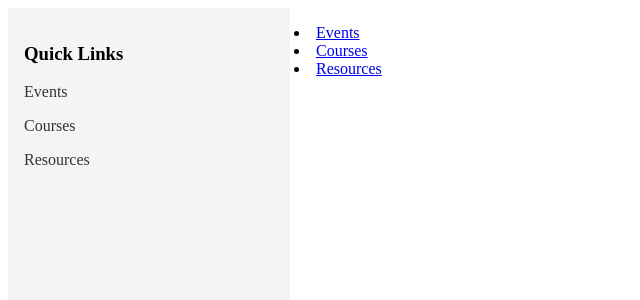
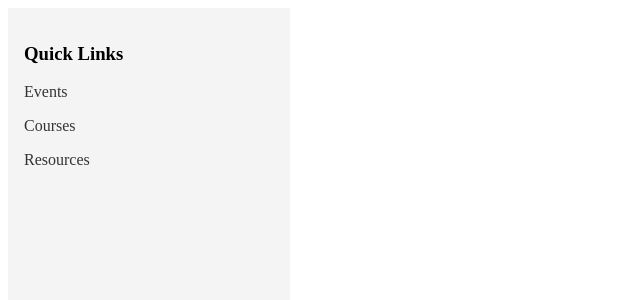
Before and after one commit to NVKF-nl/Kennisplatform-AI, a Jekyll site: the page built from index.md, in a window 1280 px wide. Shown: the top 300 px of the page, without its empty margins (0-640 px from the left). Built offline with Jekyll 4.4.1, drawn with Linux system fonts in a browser that asks for light colours.

Commit message:
Update index.md

```diff
--- a/index.md
+++ b/index.md
@@ -2,6 +2,3 @@
 layout: sidebar
 title: Home
 ---
-<li><a href="{{ '/events' | relative_url }}">Events</a></li>
-<li><a href="{{ '/courses' | relative_url }}">Courses</a></li>
-<li><a href="{{ '/resources' | relative_url }}">Resources</a></li>
```
